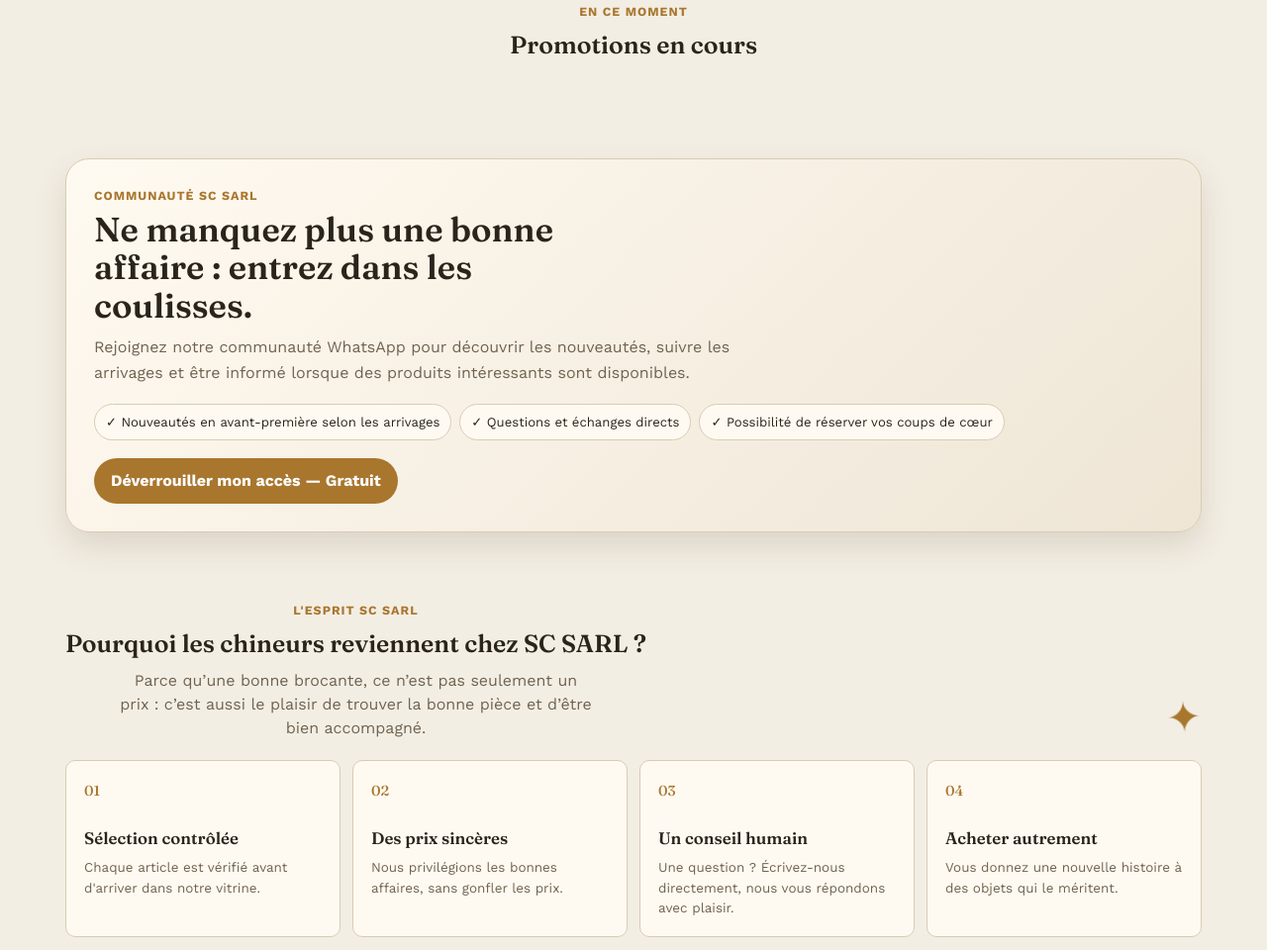
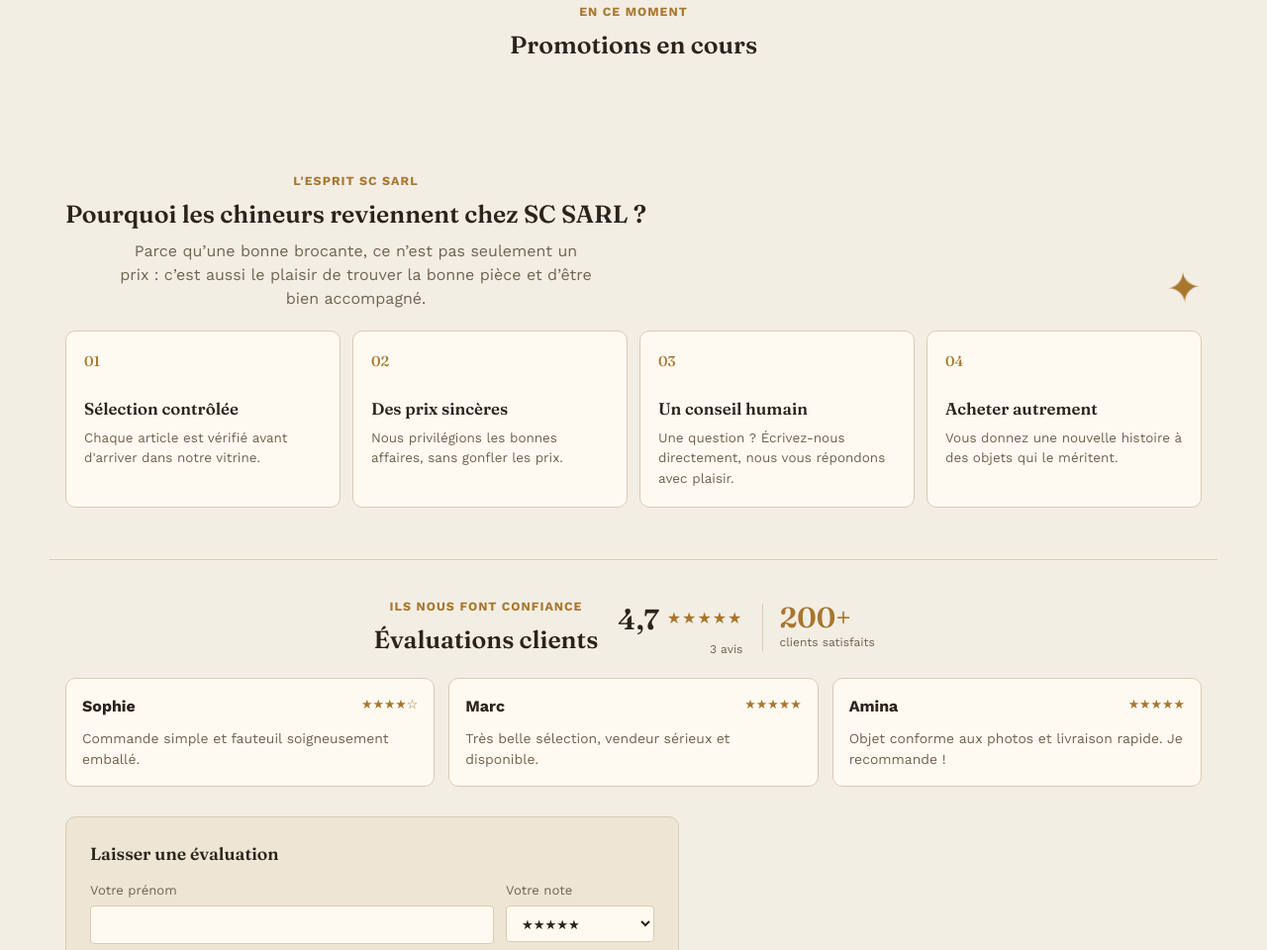
Before and after one commit to fossouoalbert/scsboutique, a plain HTML site: page index.html in a window 1280 px wide. Shown: the part 7568-8528 px from the top of the page at 99% size. Drawn offline with nearby package versions, Linux system fonts and the light colour scheme.

Commit message:
Remove club section and update script tag
Removed the club section and updated the script tag.

```diff
--- a/index.html
+++ b/index.html
@@ -9,9 +9,7 @@
 <meta name="author" content="SC SARL">
 <meta name="robots" content="index, follow">
 <meta name="theme-color" content="#f6f1e7">
-<meta http-equiv="Cache-Control" content="no-cache, no-store, must-revalidate">
-<meta http-equiv="Pragma" content="no-cache">
-<meta http-equiv="Expires" content="0">
+
 <link rel="canonical" href="https://fossouoalbert.github.io/scs-boutique/">
 <link rel="icon" href="icon.svg" type="image/svg+xml">
   <link rel="stylesheet" href="style.css">
@@ -148,19 +146,7 @@
     <div id="promotionsGrid" class="promotions-grid"></div>
   </section>
 
-  <section class="club-section" aria-labelledby="clubTitle">
-    <div class="club-content">
-      <p class="section-kicker">Communauté SC SARL</p>
-      <h2 id="clubTitle">Ne manquez plus une bonne affaire : entrez dans les coulisses.</h2>
-      <p>Rejoignez notre communauté WhatsApp pour découvrir les nouveautés, suivre les arrivages et être informé lorsque des produits intéressants sont disponibles.</p>
-      <div class="club-benefits">
-        <span>✓ Nouveautés en avant-première selon les arrivages</span>
-        <span>✓ Questions et échanges directs</span>
-        <span>✓ Possibilité de réserver vos coups de cœur</span>
-      </div>
-      <a href="#communityBtn" class="club-cta">Déverrouiller mon accès — Gratuit</a>
-    </div>
-  </section>
+
 
   <section class="why-choose" aria-labelledby="whyChooseTitle">
     <div class="why-choose-heading">
@@ -358,6 +344,6 @@
 </div>
 
 
-<script src="script.js?v=20261113-1"></script>
+<script src="script.js"></script>
 </body>
 </html>
```
